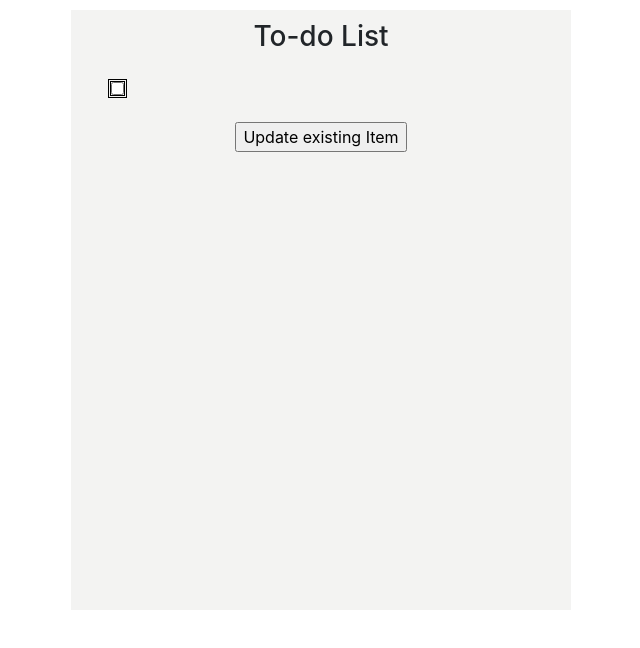
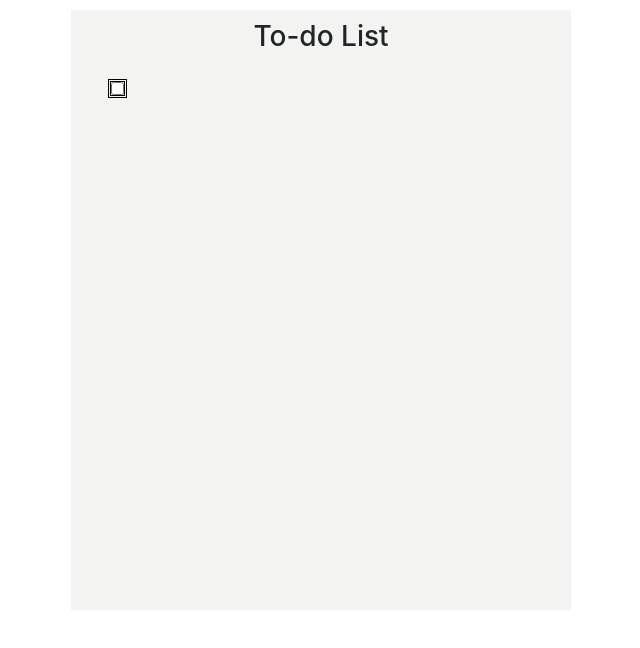
Before and after one commit to madhurabhujbal/todo-list, a React (Create React App) app: page / in a window 1280 px wide. Shown: the top 648 px of the page, without its empty margins (319-959 px from the left). Built offline with nearby package versions, Linux system fonts and the light colour scheme; the HTML template or start-up script is replaced by a standard one.

Commit message:
Remove the code for Update item button

```diff
--- a/src/App.js
+++ b/src/App.js
@@ -62,12 +62,6 @@ class App extends Component {
               handleEvent={this.handleEvent}
             />
           </li>
-          <br />
-          <input
-            type="button"
-            onClick={this.updateItem}
-            value="Update existing Item"
-          />
         </main>
       </div>
     );
```
